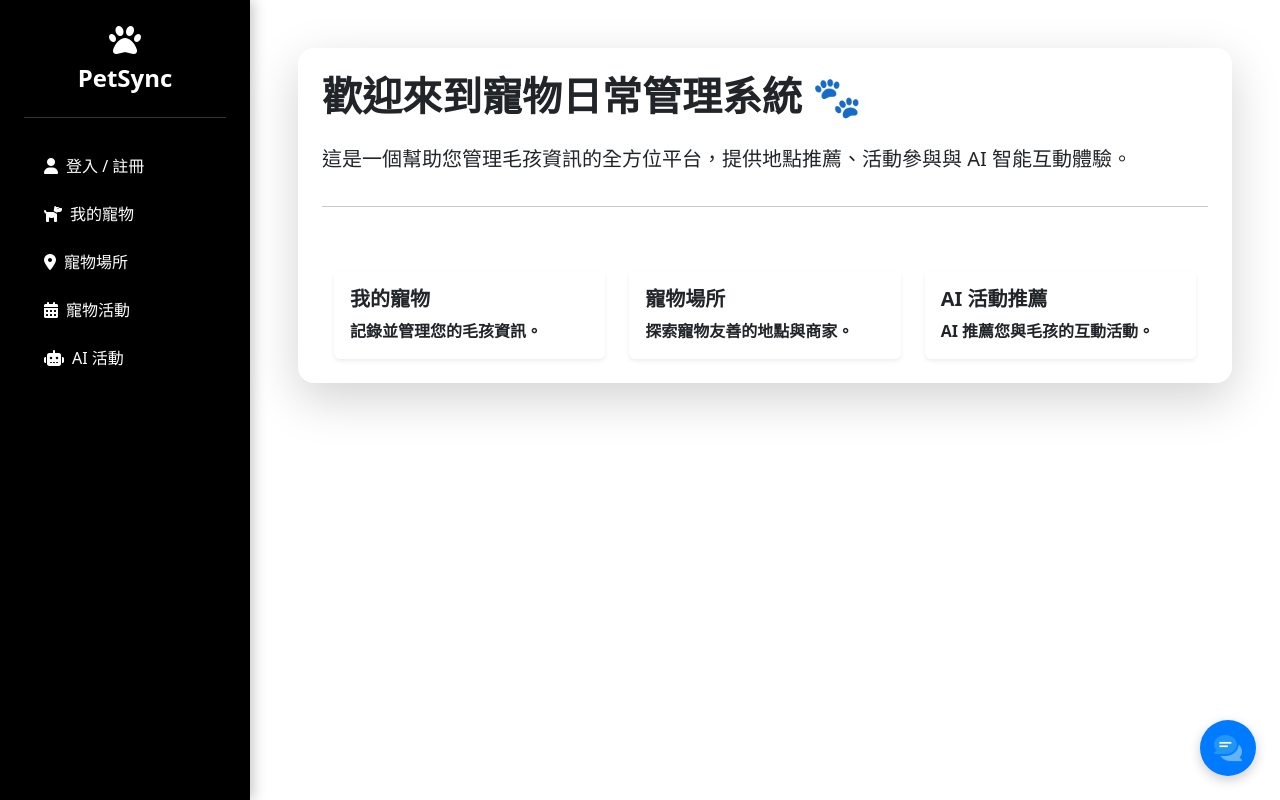
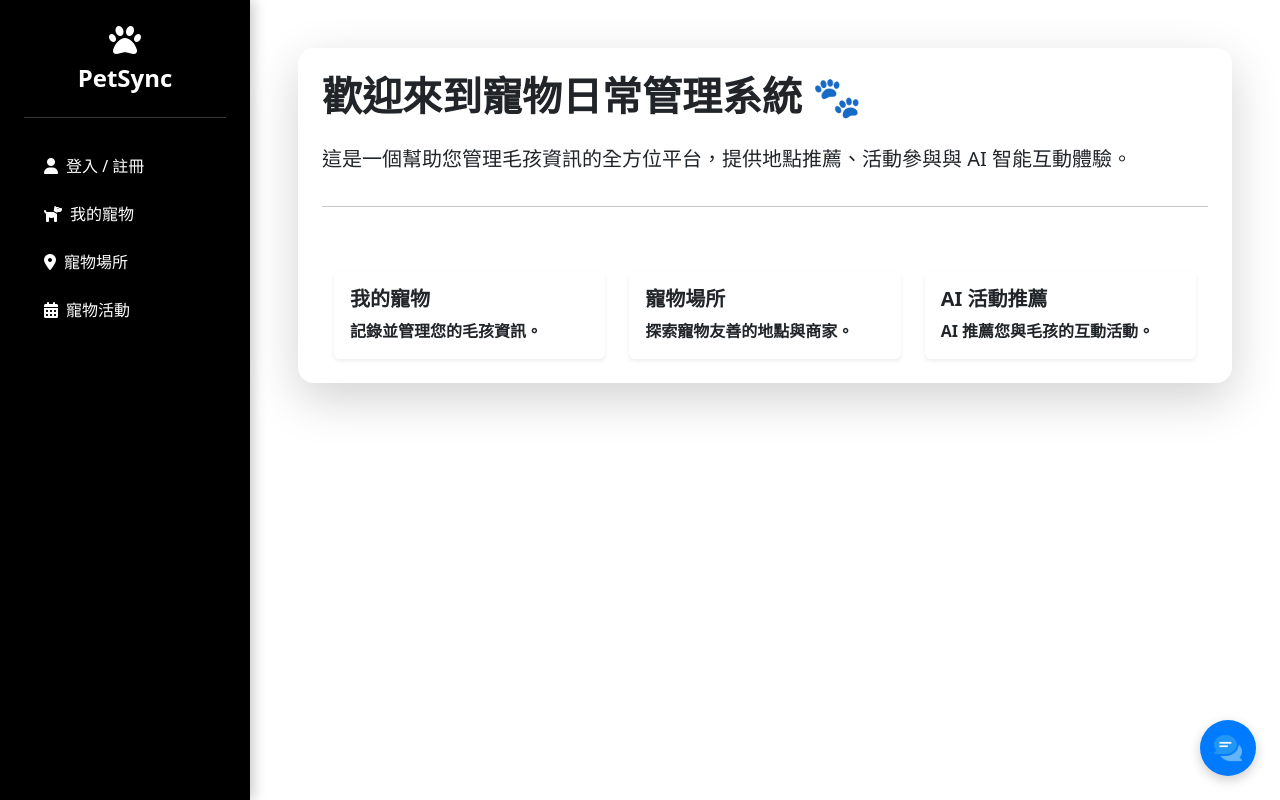
Before and after one commit to NTNU-OOAD-Project/Pet-Management-System, a Flask app: page / in a window 1280 px wide. Run offline with Flask 3, Linux system fonts and the light colour scheme; some libraries are stand-ins or nearby versions.

Commit message:
Update index.html
deleting label  "AI活動"

```diff
--- a/templates/index.html
+++ b/templates/index.html
@@ -22,7 +22,7 @@
         <li class="nav-item"><a class="nav-link text-white" href="{{ url_for('pets') }}"><i class="fa-solid fa-dog me-2"></i>我的寵物</a></li>
         <li class="nav-item"><a class="nav-link text-white" href="pet_place.html"><i class="fa-solid fa-location-dot me-2"></i>寵物場所</a></li>
         <li class="nav-item"><a class="nav-link text-white" href="pet_event.html"><i class="fa-solid fa-calendar-days me-2"></i>寵物活動</a></li>
-        <li class="nav-item"><a class="nav-link text-white" href="ai_activity.html"><i class="fa-solid fa-robot me-2"></i>AI 活動</a></li>
+
       </ul>
     </nav>
 
```
